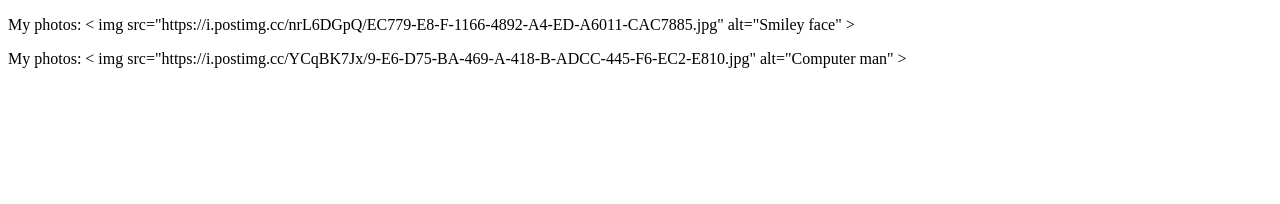
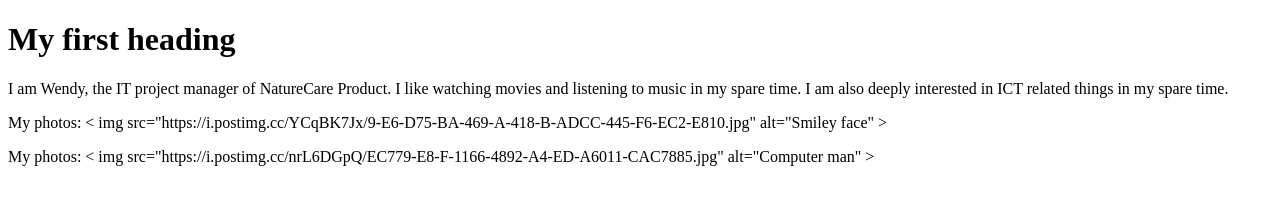
Before and after one commit to 213190630/ICT523-, a plain HTML site: page Index.html in a window 1280 px wide. Drawn offline with Linux system fonts and the light colour scheme.

Commit message:
Update Index.html

```diff
--- a/Index.html
+++ b/Index.html
@@ -1,3 +1,24 @@
+<!DOCTYPE html>
+
+<html>
+
+    <head>
+
+        <meta charset="UTF-8">
+
+        <title>页面标题(w3cschool.cn)</title>
+
+    </head>
+
+    <body>
+
+        <h1>My first heading</h1>
+
+        <p>I am Wendy, the IT project manager of NatureCare Product. I like watching movies and listening to music in my spare time. I am also deeply interested in ICT related things in my spare time.</p >
+
+    </body>
+
+</html>
 <!DOCTYPE html>
 <html>
 <head>
@@ -8,11 +29,11 @@
 
 <p>
 My photos:
-< img src="https://i.postimg.cc/nrL6DGpQ/EC779-E8-F-1166-4892-A4-ED-A6011-CAC7885.jpg" alt="Smiley face" ></p >
+< img src="https://i.postimg.cc/YCqBK7Jx/9-E6-D75-BA-469-A-418-B-ADCC-445-F6-EC2-E810.jpg" alt="Smiley face" ></p >
 
 <p>
 My photos:
-< img src="https://i.postimg.cc/YCqBK7Jx/9-E6-D75-BA-469-A-418-B-ADCC-445-F6-EC2-E810.jpg" alt="Computer man" ></p >
+< img src="https://i.postimg.cc/nrL6DGpQ/EC779-E8-F-1166-4892-A4-ED-A6011-CAC7885.jpg" alt="Computer man" ></p >
 
 <p>
 
```
